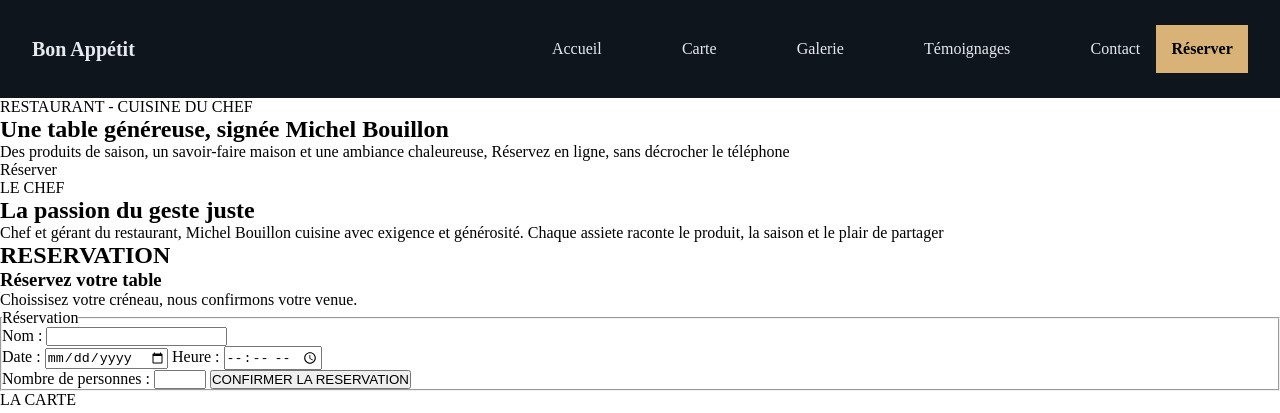
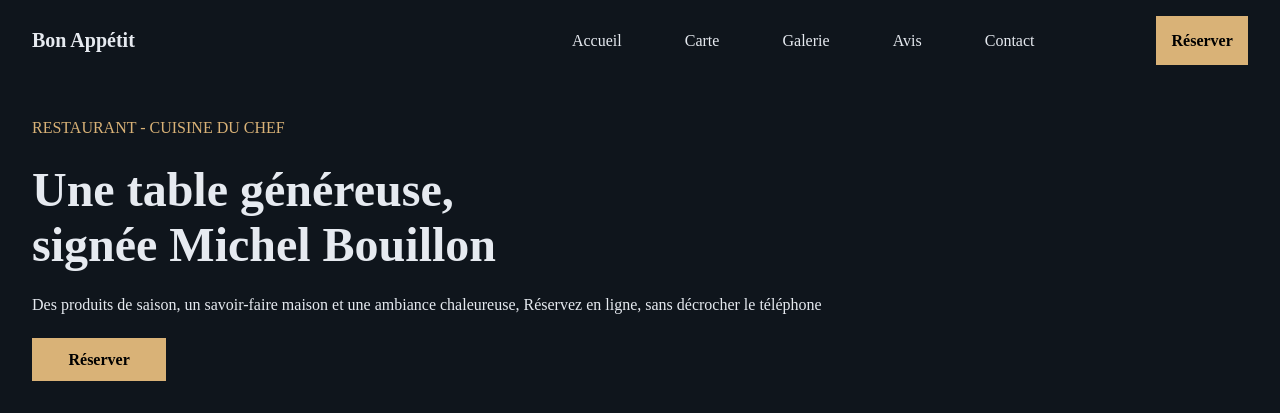
Before and after one commit to RouyouteDev/PROJ-Site-Michel-BOUILLON, a plain HTML site: page index.html in a window 1280 px wide. Shown: the top 413 px of the page. Drawn offline with Linux system fonts and the light colour scheme.

Commit message:
Refactor hero section styles and fix HTML typos for improved layout and consistency

```diff
--- a/assets/css/style.css
+++ b/assets/css/style.css
@@ -3,7 +3,7 @@
     --color-btnreservation: rgb(0,0,0);
 
     --bg-header: rgb(15, 21, 28);
-    --bg-btnreservation: rgb(217, 178, 119);
+    --accent: rgb(217, 178, 119);
 }
 
 *{
@@ -31,8 +31,34 @@ header{
     }
     .reservation{
         color: var(--color-btnreservation);
-        background-color: var(--bg-btnreservation);
+        background-color: var(--accent);
         padding: 1.25%;
         font-weight: bold;
     }
 }
+
+.hero-section{
+    color: var(--primary);
+    padding: 3% 2.5%;
+    background-color: var(--bg-header);
+    .intro-hero{
+        color: var(--accent);
+    }
+    h2{
+        padding: 2% 0;
+        font-size: 3rem;
+        width: 40%;
+    }
+    .reservation{
+        padding: 1% 3%;
+        margin: 2% 0;
+        width: 5%;
+    }
+}
+
+.reservation{
+    color: var(--color-btnreservation);
+    background-color: var(--accent);
+    font-weight: bold;
+    text-align: center;
+}
--- a/index.html
+++ b/index.html
@@ -14,13 +14,13 @@
                 <li>Accueil</li>
                 <li>Carte</li>
                 <li>Galerie</li>
-                <li>Témoignages</li>
+                <li>Avis</li>
                 <li>Contact</li>
             </ul>
         </nav>
         <p class="reservation">Réserver</p>
     </header>
-    <section class="hero-sectoin">
+    <section class="hero-section">
         <p class="intro-hero">RESTAURANT - CUISINE DU CHEF</p>
         <h2>Une table généreuse, signée Michel Bouillon</h2>
         <p>Des produits de saison, un savoir-faire maison et une ambiance chaleureuse, Réservez en ligne, sans décrocher le téléphone</p>
@@ -55,7 +55,7 @@
         </form>
     </section>
     <section class="section-carte">
-        <p>LA CARTE</p>
+        <p class="txt-info">LA CARTE</p>
         <h2>Nos plats signature</h2>
         <div class="grid-carte">
             <div class="carte-item">
```
